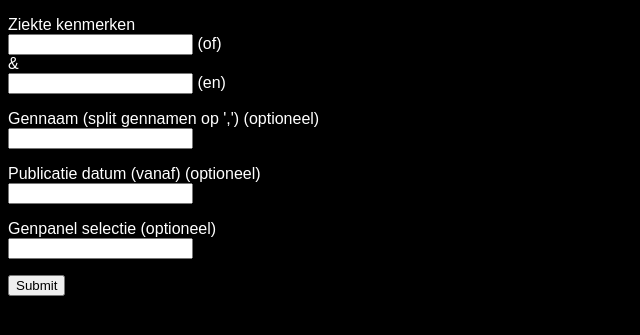
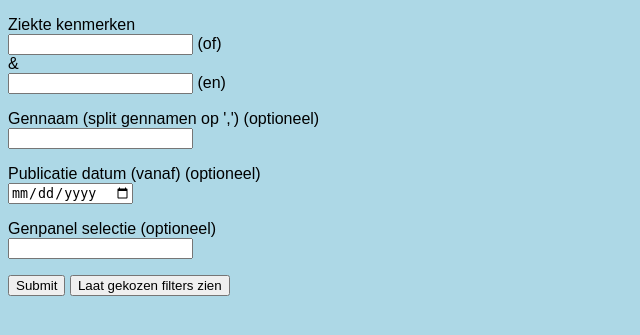
Before and after one commit to LucHengeveld/Blok8Groep8, a Flask app: page / in a window 1280 px wide. Shown: the top 335 px of the page, without its empty margins (0-640 px from the left). Run offline with Flask 2, Linux system fonts and the light colour scheme.

Commit message:
filters laten zien toegevoegd

```diff
--- a/static/WebApp.css
+++ b/static/WebApp.css
@@ -1,5 +1,5 @@
 body {
 	font-family: sans-serif;
-	color: white;
-	background-color: black;
+	color: black;
+	background-color: lightblue;
 }
--- a/templates/WebApp.html
+++ b/templates/WebApp.html
@@ -18,28 +18,43 @@
                 <input type="text" name="and_search">
             </label> (en)<br>
         </p>
+
         <p>
             Gennaam (split gennamen op ',') (optioneel) <br>
             <label>
                 <input type="text" name="gene_search">
             </label><br>
         </p>
+
         <p>
             Publicatie datum (vanaf) (optioneel) <br>
-            <!--TODO misschien dit?-->
-            <!--  <input type="date" name="date_search"><br> -->
-            <!--TODO in plaats van: -->
             <label>
-                <input type="text" name="date_search">
+                <input type="date" name="date_search">
             </label><br>
         </p>
+
         <p>
             Genpanel selectie (optioneel) <br>
             <label>
                 <input type="text" name="genepanel_search">
             </label><br>
         </p>
+
         <input type="submit">
+        <button type="button" onclick="showResults()">Laat gekozen filters zien</button>
+        <div id="results"></div>
+        <script>function showResults() {
+            document.getElementById("results").innerHTML =
+                "<hr>" +
+                "Ingevoerde filters <br>" +
+                "Ziekte kenmerken (of): {{ or_search }} <br>" +
+                "Ziekte kenmerken (en): {{ and_search }} <br>" +
+                "Gennaam: {{ gene_search }} <br>" +
+                "Publicatie datum: {{ date_search }} <br>" +
+                "Genpanel selectie: {{ genepanel_search }} <br>" +
+                "<hr>";
+        }
+        </script>
     </form>
 </body>
 </html>
```
